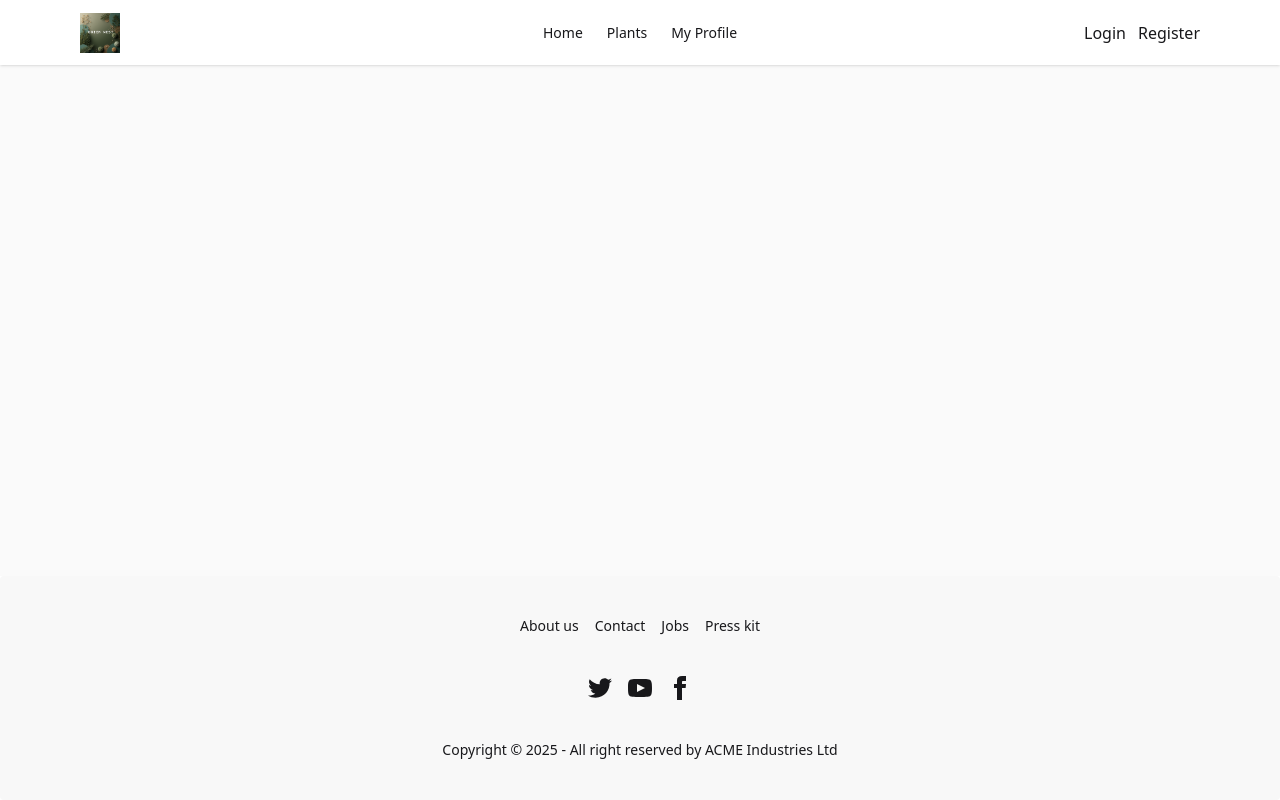
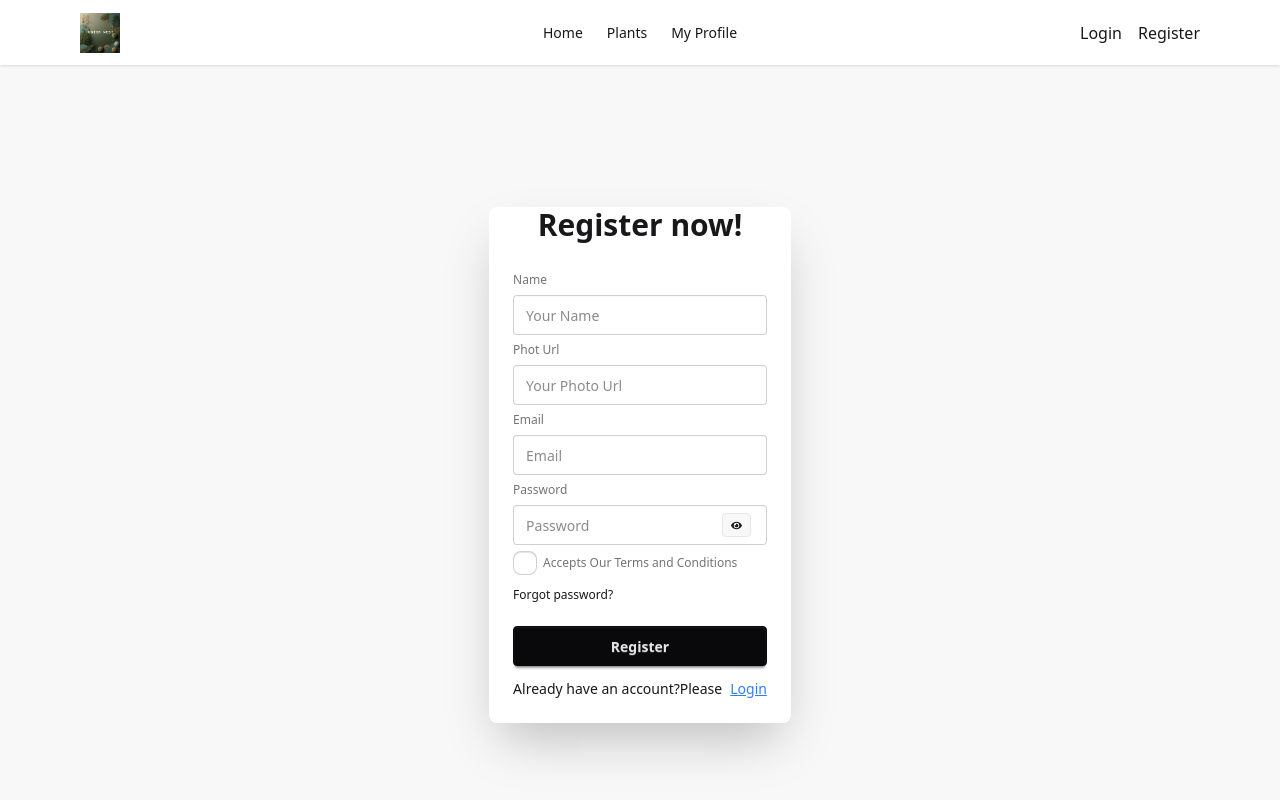
Before and after one commit to imran-86/Green-nest, a React (Vite) app: page /register in a window 1280 px wide. Shown: the top 800 px of the page. Built offline with nearby package versions, Linux system fonts and the light colour scheme; no server answers.

Commit message:
Registration Form almost done

```diff
--- a/package.json
+++ b/package.json
@@ -15,6 +15,7 @@
     "firebase": "^12.4.0",
     "react": "^19.1.1",
     "react-dom": "^19.1.1",
+    "react-icons": "^5.5.0",
     "react-router": "^7.9.4",
     "swiper": "^12.0.3",
     "tailwindcss": "^4.1.15"
--- a/src/Components/Navbar.jsx
+++ b/src/Components/Navbar.jsx
@@ -1,7 +1,14 @@
-import React from 'react';
+import React, { use } from 'react';
 import { Link, NavLink } from 'react-router';
 import logo from '../assets/Green Nest (1).png'
+import { AuthContext } from '../Context/AuthContext/AuthContext';
 const Navbar = () => {
+  const {user} = use(AuthContext)
+
+
+  //  console.log(user.email);
+
+
     return (
         <div className="navbar bg-base-100 shadow-sm px-20 sticky top-0 z-10">
   <div className="navbar-start">
@@ -28,9 +35,15 @@ const Navbar = () => {
       <li><NavLink to="/profile">My Profile</NavLink></li>
     </ul>
   </div>
-  <div className="navbar-end flex gap-3">
-    <Link to="/login">Login</Link>
-    <Link to="/register">Register</Link>
+  <div className="navbar-end">
+    {
+      user?<p>{user.displayName} <Link to="/register">Register</Link></p>:
+      <div className='flex gap-4'>
+        <Link to="/login">Login</Link>
+         <Link to="/register">Register</Link>
+      </div>
+    }
+
   </div>
 </div>
     );
--- /dev/null
+++ b/src/Context/AuthContext/AuthContext.jsx
@@ -0,0 +1,2 @@
+import React, { createContext } from 'react';
+export const AuthContext = createContext(null)
--- /dev/null
+++ b/src/Context/AuthContext/AuthProvider.jsx
@@ -0,0 +1,45 @@
+import React, {  useEffect, useState } from 'react';
+import { AuthContext } from './AuthContext';
+import { createUserWithEmailAndPassword, onAuthStateChanged } from 'firebase/auth';
+import { auth } from '../../firebase/firebase.config';
+
+const AuthProvider = ({children}) => {
+    const [user,setUser] = useState(null);
+    const [loading,setLoading] = useState(true);
+    const createUser = (email,password) =>{
+        setLoading(true);
+        return createUserWithEmailAndPassword(auth,email,password)
+    }
+    const updateUser = (userData) => {
+        setUser(userData);
+    };
+
+     useEffect(()=>{
+         const unsubscribe = onAuthStateChanged(auth,(currentUser)=>{
+         setUser(currentUser);
+          setLoading(false);
+
+    })
+
+    // Clear the observer on unmount
+    return () =>{
+        unsubscribe();
+    }
+    },[])
+
+    const authInfo = {
+        user,
+        setUser,
+        loading,
+        createUser,
+        updateUser,
+    }
+
+    return (
+        <AuthContext value={authInfo}>
+            {children}
+        </AuthContext>
+    );
+};
+
+export default AuthProvider;
--- a/src/Pages/Home.jsx
+++ b/src/Pages/Home.jsx
@@ -2,10 +2,13 @@ import React from 'react';
 import usePlants from '../Hooks/usePlants';
 import PlantCard from '../Components/PlantCard';
 import Hero from '../Components/Hero';
+import { useLocation } from 'react-router';
 
 const Home = () => {
     const {plants} = usePlants()
-    console.log(plants);
+    // console.log(plants);
+    const location = useLocation();
+    console.log(location);
 
     return (
         <div>
--- a/src/Pages/Register.jsx
+++ b/src/Pages/Register.jsx
@@ -1,11 +1,148 @@
-import React from 'react';
+
+import React, { use, useState } from "react";
+import { FaEye, FaEyeSlash } from "react-icons/fa";
+import { Await, Link, useNavigate } from "react-router";
+import { AuthContext } from "../Context/AuthContext/AuthContext";
+import { updateProfile } from "firebase/auth";
+import { auth } from "../firebase/firebase.config";
 
 const Register = () => {
-    return (
-        <div>
+  const navigate = useNavigate();
+  const {createUser,setUser} = use(AuthContext);
 
+  const [success, setSuccess] = useState(false);
+  const [error, setError] = useState("");
+  const [showPassword, setShowPassword] = useState(false);
+  const handleRegister = async(event) => {
+    event.preventDefault();
+    const email = event.target.email.value;
+    const pass = event.target.password.value;
+    const name = event.target.name.value;
+    const photoUrl =event.target.photoUrl.value
+    console.log(photoUrl);
+
+
+    const terms = event.target.terms.checked;
+    const passwordPattern =
+      /^(?=.*[a-z])(?=.*[A-Z])(?=.*[!@#$%^&*()_+\-=\[\]{};':"\\|,.<>\/?])(?=.{6,})/;
+    if (!passwordPattern.test(pass)) {
+      setError(
+        "Password must contain at least 6 characters, one uppercase,one lowercase and one special character "
+      );
+      return;
+    }
+    if(!terms){
+        setError('Please accept our terms and condtions')
+        return;
+    }
+    setError("");
+    setSuccess(false);
+    try{
+         const result = await createUser(email, pass);
+          setSuccess(true);
+          setUser(result.user)
+         await updateProfile(result.user, {
+            displayName: name,
+            photoURL: photoUrl,
+
+        });
+
+         navigate('/', {
+            state: {
+                user: {
+                    displayName: name,
+                }
+            }
+        });
+
+        event.target.reset();
+
+    }catch{(err) => {
+        console.log(err);
+        setError(err.message);
+      }
+};
+  }
+  const handleTogglePasswordShow = (event) => {
+    event.preventDefault();
+    setShowPassword(!showPassword);
+  };
+
+  return (
+    <div className="hero bg-base-200 min-h-screen">
+      <div className="hero-content flex-col lg:flex-row-reverse">
+
+        <div className="card bg-base-100 w-full max-w-sm shrink-0 shadow-2xl">
+          <div className="text-center">
+          <h1 className="text-3xl font-bold">Register now!</h1>
         </div>
-    );
+          <div className="card-body">
+            <form onSubmit={handleRegister}>
+              <fieldset className="fieldset">
+                 <label className="label">Name</label>
+                <input
+                  name="name"
+                  type="text"
+                  className="input"
+                  placeholder="Your Name"
+                  required
+                />
+                <label className="label">Phot Url</label>
+                <input
+                  name="photoUrl"
+                  type="text"
+                  className="input"
+                  placeholder="Your Photo Url"
+                  required
+                />
+                <label className="label">Email</label>
+                <input
+                  name="email"
+                  type="email"
+                  className="input"
+                  placeholder="Email"
+                />
+                <label className="label">Password</label>
+                <div className="relative">
+                  <input
+                    name="password"
+                    type={showPassword ? "text" : "password"}
+                    className="input"
+                    placeholder="Password"
+                  />
+                  <button
+                    onClick={handleTogglePasswordShow}
+                    className="btn btn-xs absolute top-2 right-4"
+                  >
+                    {showPassword ? <FaEyeSlash></FaEyeSlash> : <FaEye></FaEye>}
+                  </button>
+                </div>
+                <div>
+                  <label class="label">
+                    <input type="checkbox"
+                    name="terms"
+                    class="checkbox" />
+                    Accepts Our Terms and Conditions
+                  </label>
+                </div>
+                <div>
+                  <a className="link link-hover">Forgot password?</a>
+                </div>
+                <button className="btn btn-neutral mt-4">Register</button>
+              </fieldset>
+              {error ? <p className="text-red-800">{error}</p> : ""}
+              {success && (
+                <p className="text-green-950">Account Created Successfully</p>
+              )}
+            </form>
+            <p>Already have an account?Please<Link
+            className="text-blue-500 underline ml-2"
+            to="/login">Login</Link></p>
+          </div>
+        </div>
+      </div>
+    </div>
+  );
 };
 
 export default Register;
--- a/src/firebase/firebase.config.js
+++ b/src/firebase/firebase.config.js
@@ -1,5 +1,6 @@
 // Import the functions you need from the SDKs you need
 import { initializeApp } from "firebase/app";
+import { getAuth } from "firebase/auth";
 // TODO: Add SDKs for Firebase products that you want to use
 // https://firebase.google.com/docs/web/setup#available-libraries
 
@@ -15,4 +16,4 @@ const firebaseConfig = {
 
 // Initialize Firebase
 const app = initializeApp(firebaseConfig);
-export default app;
+export const auth = getAuth(app);
--- a/src/main.jsx
+++ b/src/main.jsx
@@ -4,9 +4,12 @@ import './index.css'
 import App from './App.jsx'
 import { RouterProvider } from 'react-router'
 import router from './Routes/Routes.jsx'
+import AuthProvider from './Context/AuthContext/AuthProvider.jsx'
 
 createRoot(document.getElementById('root')).render(
   <StrictMode>
-    <RouterProvider router={router}></RouterProvider>
+   <AuthProvider>
+     <RouterProvider router={router}></RouterProvider>
+   </AuthProvider>
   </StrictMode>,
 )
```
Also changed, not shown: 1 other file (tests, documents, lock files or other folders).
